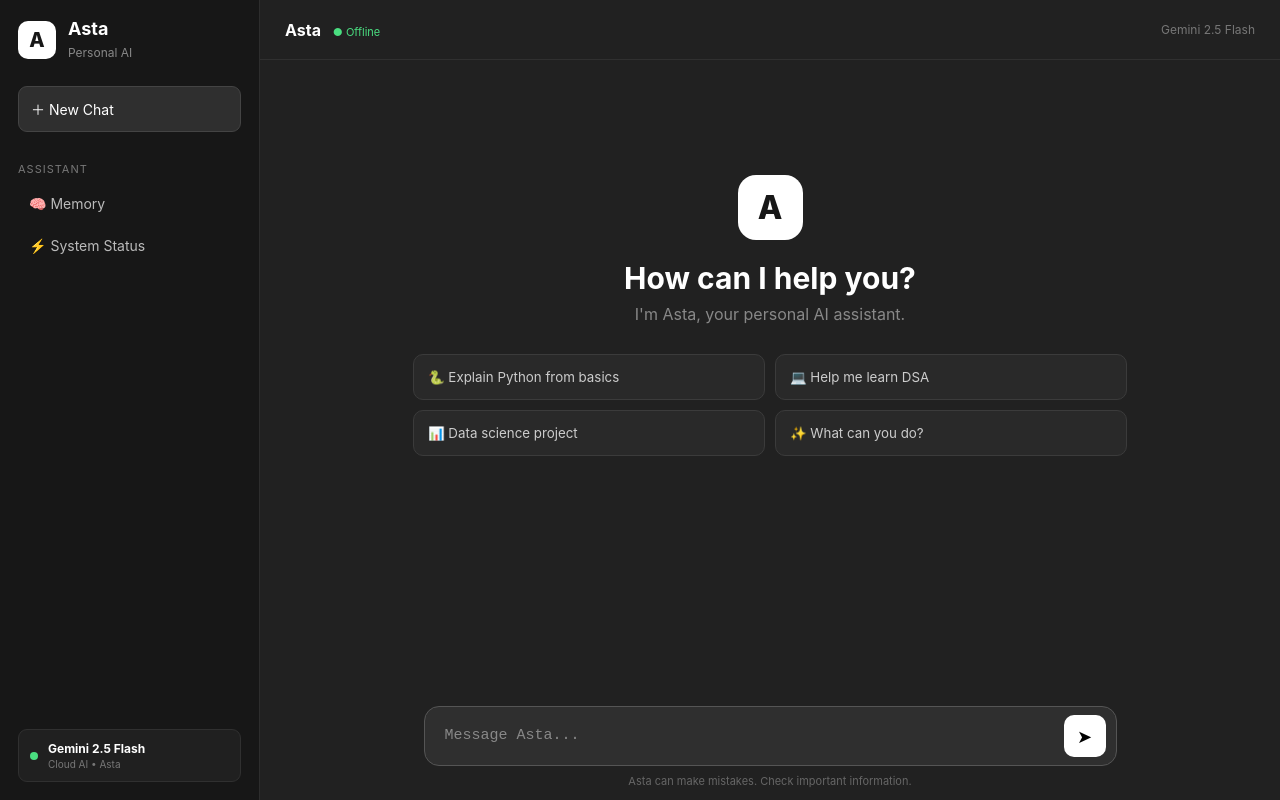
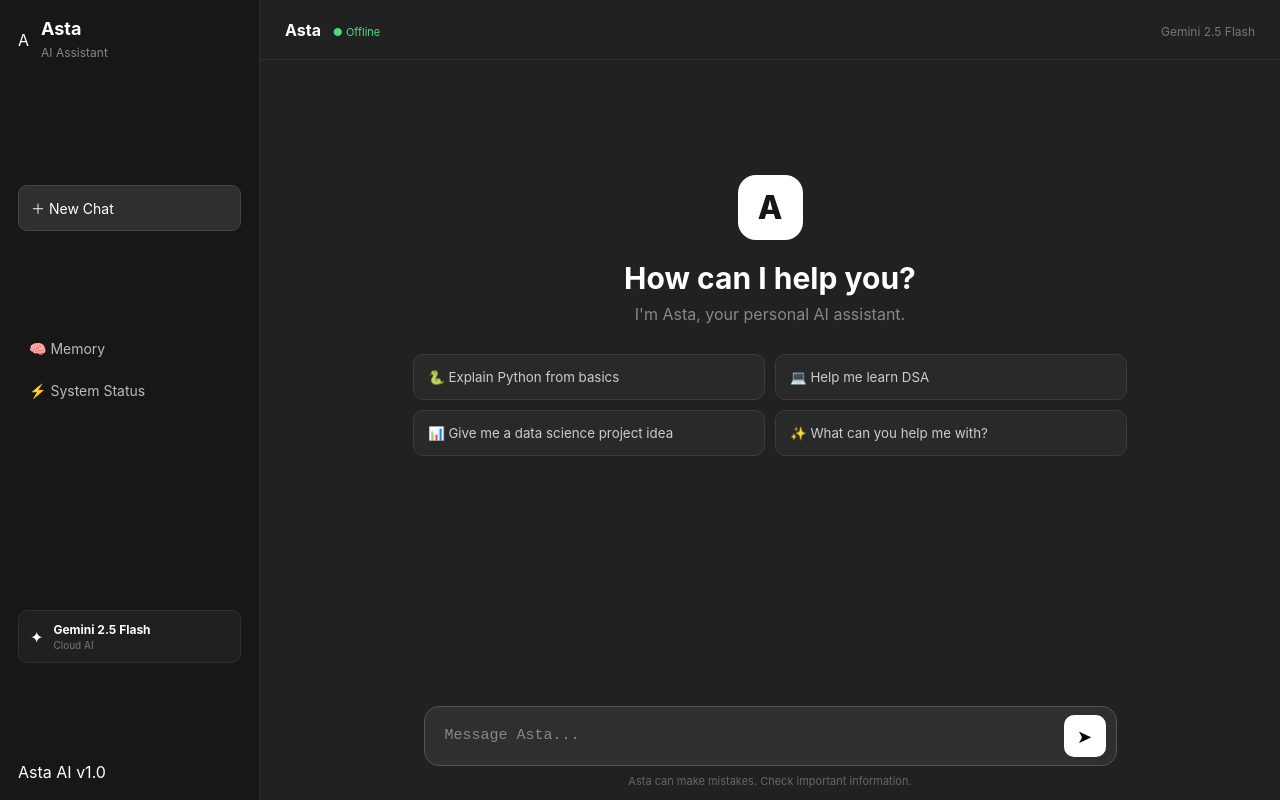
Before and after one commit to oletiyaswanth10-byte/asta-ai-assistant, a plain HTML site: page frontend/index.html in a window 1280 px wide. Drawn offline with Linux system fonts and the light colour scheme; no server answers.

Commit message:
Fix Asta frontend HTML initialization

```diff
--- a/frontend/index.html
+++ b/frontend/index.html
@@ -1,8 +1,6 @@
 <!DOCTYPE html>
 <html lang="en">
-
 <head>
-
     <meta charset="UTF-8">
 
     <meta
@@ -10,76 +8,59 @@
         content="width=device-width, initial-scale=1.0"
     >
 
-    <title>Asta — Personal AI Assistant</title>
+    <title>Asta AI Assistant</title>
 
     <link
         rel="stylesheet"
-        href="/style.css"
+        href="/style.css?v=3"
     >
-
 </head>
 
 <body>
 
 <div class="app">
 
-    <!-- ====================================================
+    <!-- =========================================================
          SIDEBAR
-         ==================================================== -->
+         ========================================================= -->
 
     <aside class="sidebar">
 
-        <div>
-
-            <!-- BRAND -->
+        <div class="sidebar-header">
 
             <div class="brand">
-
-                <div class="brand-icon">
-                    A
-                </div>
+                <div class="brand-logo">A</div>
 
                 <div>
-
                     <h2>Asta</h2>
-
-                    <span>
-                        Personal AI
-                    </span>
-
+                    <span>AI Assistant</span>
+                </div>
             </div>
 
         </div>
 
 
-            <!-- NEW CHAT -->
+        <!-- New Chat -->
 
         <button
             class="new-chat"
             onclick="newChat()"
         >
-
             <span>＋</span>
-
-                New Chat
-
+            <span>New Chat</span>
         </button>
 
 
-            <!-- SIDEBAR SECTION -->
+        <!-- Sidebar Menu -->
 
-            <div class="sidebar-section">
-
-                <p class="section-title">
-                    Assistant
-                </p>
-
+        <div class="sidebar-menu">
 
             <button
                 class="side-button"
                 onclick="showMemory()"
             >
-                    🧠 Memory
+                <span>🧠</span>
+                <span>Memory</span>
             </button>
 
 
@@ -87,55 +68,73 @@
                 class="side-button"
                 onclick="showSystemStatus()"
             >
-                    ⚡ System Status
+                <span>⚡</span>
+                <span>System Status</span>
             </button>
+
+        </div>
+
+
+        <!-- Spacer -->
+
+        <div class="sidebar-spacer"></div>
+
+
+        <!-- Model Card -->
+
+        <div class="model-card">
+
+            <div class="model-icon">
+                ✦
+            </div>
+
+            <div class="model-info">
+
+                <strong>
+                    Gemini 2.5 Flash
+                </strong>
+
+                <small>
+                    Cloud AI
+                </small>
 
             </div>
 
         </div>
 
 
-        <!-- SIDEBAR BOTTOM -->
+        <!-- Sidebar Footer -->
 
-        <div class="sidebar-bottom">
+        <div class="sidebar-footer">
 
-            <div class="model-card">
+            <span>
+                Asta AI
+            </span>
 
-                <span
-                    class="status-dot"
-                ></span>
-
-                <div>
-
-                    <strong>
-                        Gemini 2.5 Flash
-                    </strong>
-
-                    <small>
-                        Cloud AI • Asta
-                    </small>
-
-                </div>
-
-            </div>
+            <span>
+                v1.0
+            </span>
 
         </div>
 
     </aside>
 
 
-    <!-- ====================================================
-         MAIN AREA
-         ==================================================== -->
+
+    <!-- =========================================================
+         MAIN CHAT AREA
+         ========================================================= -->
 
     <main class="main">
 
 
-        <!-- TOP BAR -->
+        <!-- Top Bar -->
 
         <header class="topbar">
 
-            <div>
+            <div class="topbar-left">
+
+                <div class="topbar-title">
 
                     <strong>
                         Asta
@@ -145,31 +144,39 @@
                         class="online"
                         id="systemStatus"
                     >
-                    ● Checking...
+                        ● Online
                     </span>
 
                 </div>
 
+            </div>
+
+
+            <div class="topbar-right">
 
                 <span class="model-name">
+                    Gemini 2.5 Flash
+                </span>
 
-                Gemini 2.5 Flash
-
-            </span>
+            </div>
 
         </header>
 
 
-        <!-- =================================================
-             CHAT AREA
-             ================================================= -->
+
+        <!-- =====================================================
+             CHAT BOX
+             ===================================================== -->
 
         <div
             id="chat-box"
             class="chat-box"
         >
 
-            <!-- WELCOME -->
+
+            <!-- =================================================
+                 WELCOME SCREEN
+                 ================================================= -->
 
             <div
                 id="welcomeScreen"
@@ -191,7 +198,8 @@
                 </p>
 
 
-                <!-- SUGGESTIONS -->
+
+                <!-- Suggestions -->
 
                 <div class="suggestions">
 
@@ -200,37 +208,63 @@
                         onclick="useSuggestion('Explain Python from basics')"
                     >
 
-                        🐍 Explain Python from basics
+                        <span class="suggestion-icon">
+                            🐍
+                        </span>
+
+                        <span>
+                            Explain Python from basics
+                        </span>
 
                     </button>
+
 
 
                     <button
                         onclick="useSuggestion('Help me learn DSA')"
                     >
 
-                        💻 Help me learn DSA
+                        <span class="suggestion-icon">
+                            💻
+                        </span>
+
+                        <span>
+                            Help me learn DSA
+                        </span>
 
                     </button>
+
 
 
                     <button
                         onclick="useSuggestion('Give me a data science project idea')"
                     >
 
-                        📊 Data science project
+                        <span class="suggestion-icon">
+                            📊
+                        </span>
+
+                        <span>
+                            Give me a data science project idea
+                        </span>
 
                     </button>
+
 
 
                     <button
                         onclick="useSuggestion('What can you help me with?')"
                     >
 
-                        ✨ What can you do?
+                        <span class="suggestion-icon">
+                            ✨
+                        </span>
+
+                        <span>
+                            What can you help me with?
+                        </span>
 
                     </button>
-
 
                 </div>
 
@@ -239,12 +273,12 @@
         </div>
 
 
-        <!-- =================================================
+
+        <!-- =====================================================
              INPUT AREA
-             ================================================= -->
+             ===================================================== -->
 
         <div class="input-wrapper">
-
 
             <div class="input-area">
 
@@ -253,43 +287,41 @@
                     id="message"
                     rows="1"
                     placeholder="Message Asta..."
+                    autocomplete="off"
+                    spellcheck="true"
                     onkeydown="handleKey(event)"
                 ></textarea>
 
 
+
                 <button
                     id="send-button"
+                    type="button"
                     onclick="sendMessage()"
-                    aria-label="Send"
+                    aria-label="Send message"
+                    title="Send message"
                 >
-
                     ➤
-
                 </button>
-
 
             </div>
 
 
             <p class="disclaimer">
-
-                Asta can make mistakes.
-                Check important information.
-
+                Asta can make mistakes. Check important information.
             </p>
 
-
         </div>
-
 
     </main>
 
 </div>
 
 
-<!-- ========================================================
+
+<!-- =============================================================
      MEMORY MODAL
-     ======================================================== -->
+     ============================================================= -->
 
 <div
     id="memory-modal"
@@ -307,12 +339,15 @@
 
 
             <button
+                type="button"
                 onclick="closeMemory()"
+                aria-label="Close memory"
             >
                 ×
             </button>
 
         </div>
+
 
 
         <div id="memory-list">
@@ -322,27 +357,30 @@
         </div>
 
 
+
         <button
             class="clear-memory"
+            type="button"
             onclick="clearMemory()"
         >
-
             Clear Long-Term Memory
-
         </button>
-
 
     </div>
 
 </div>
 
 
-<!-- ========================================================
+
+<!-- =============================================================
      JAVASCRIPT
-     ======================================================== -->
 
-<script src="/script.js"></script>
+     IMPORTANT:
+     The script is loaded AFTER the complete HTML so that all
+     elements such as #chat-box and #message already exist.
+     ============================================================= -->
+
+<script src="/script.js?v=3"></script>
 
 </body>
-
 </html>
```
Lines whose indentation alone changed are shown as unchanged.
